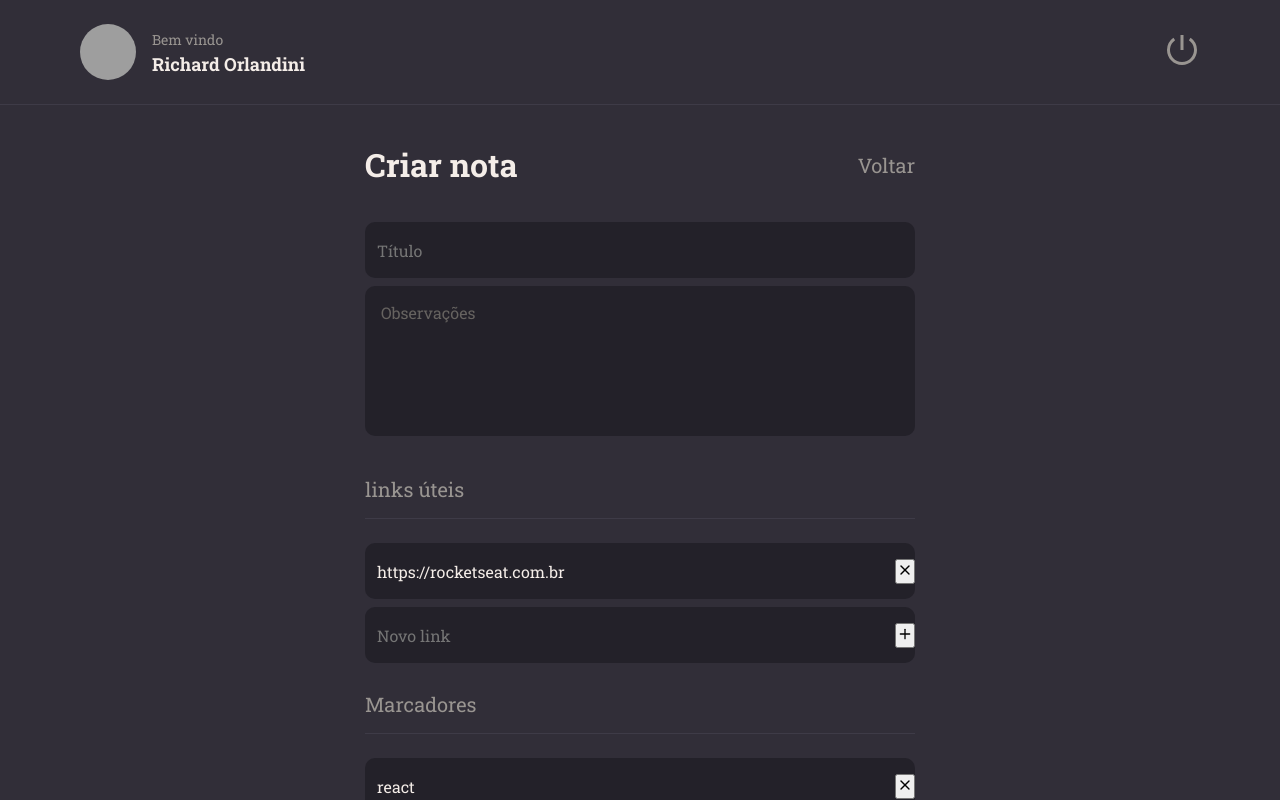
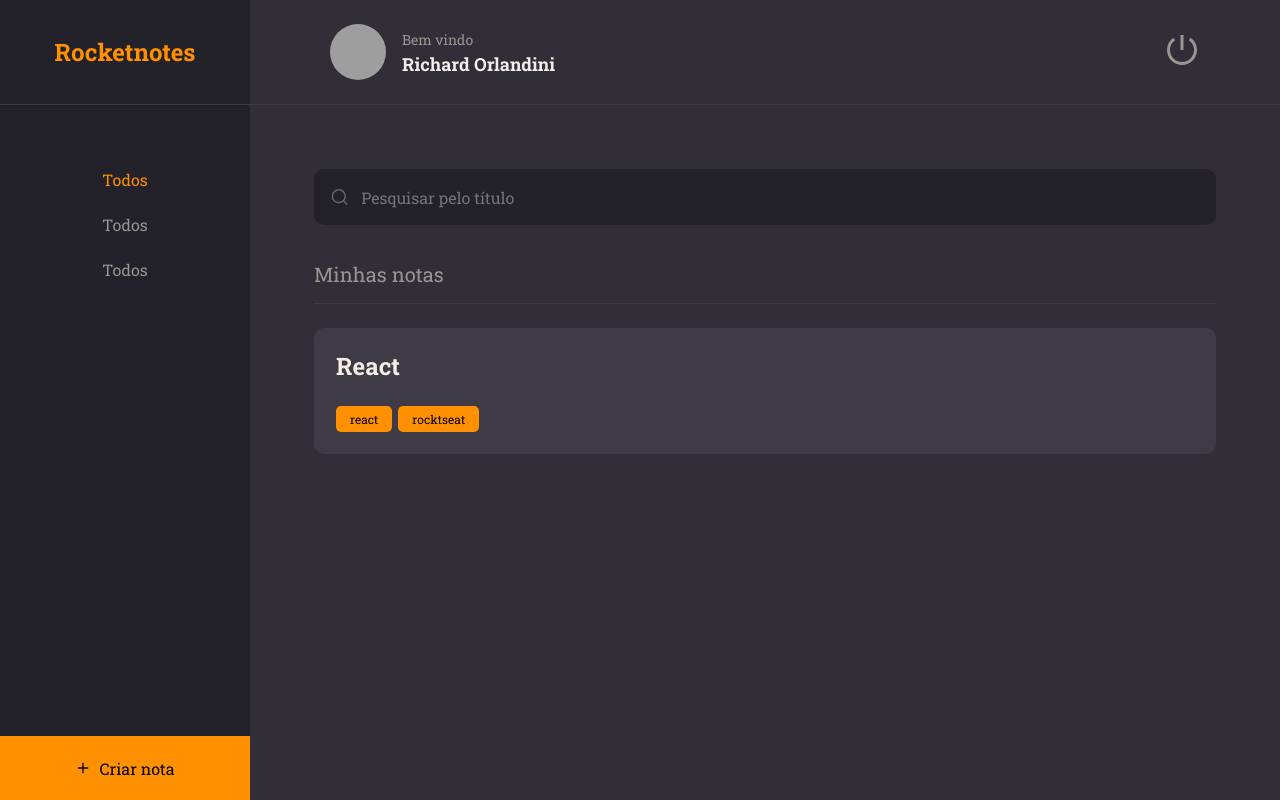
Before and after one commit to RichardOrlandini/Rocketseat_Notes, a React (Vite) app: page / in a window 1280 px wide. Built offline with nearby package versions, Linux system fonts and the light colour scheme; grey boxes are pictures that could not be loaded.

Commit message:
Criando as rotas da aplicação

```diff
--- a/src/main.jsx
+++ b/src/main.jsx
@@ -1,15 +1,17 @@
-import React from 'react';
-import ReactDOM from 'react-dom/client';
-import { New } from './pages/New';
-import {ThemeProvider} from 'styled-components';
-import GlobalStyles from './styles/global';
-import theme from './styles/theme';
+import React from 'react'
+import ReactDOM from 'react-dom/client'
+import { ThemeProvider } from 'styled-components'
+import GlobalStyle from './styles/global'
+
+import theme from './styles/theme'
+
+import { Routes } from './routes'
 
 ReactDOM.createRoot(document.getElementById('root')).render(
   <React.StrictMode>
-    <ThemeProvider theme={theme} >
-      <GlobalStyles/>
-    <New />
+    <ThemeProvider theme={theme}>
+      <GlobalStyle />
+        <Routes />
     </ThemeProvider>
   </React.StrictMode>
 )
--- /dev/null
+++ b/src/routes/app.routes.jsx
@@ -0,0 +1,17 @@
+import { Routes, Route } from 'react-router-dom'
+
+import { New } from '../pages/New'
+import { Home } from '../pages/Home'
+import { Details } from '../pages/Details'
+import { Profile } from '../pages/Profile'
+
+export function AppRoutes(){
+    return (
+   <Routes>
+       <Route path="/" element={<Home/>} />
+       <Route path="/new" element={<New/>} />
+       <Route path="/details/:id" element={<Details/>} />
+       <Route path="/profile" element={<Profile/>} />
+   </Routes>
+    )
+}
--- /dev/null
+++ b/src/routes/auth.routes.jsx
@@ -0,0 +1,13 @@
+import { Routes, Route } from 'react-router-dom';
+
+import { Signln } from '../pages/Signln';
+import { SignUp } from '../pages/SignUp';
+
+export function AuthRoutes(){
+    return (
+        <Routes>
+            <Route  path='/' element={<Signln />} />
+            <Route  path='/register' element={<SignUp />} />
+        </Routes>
+    )
+}
--- /dev/null
+++ b/src/routes/index.jsx
@@ -0,0 +1,12 @@
+import { BrowserRouter } from 'react-router-dom';
+
+import { AppRoutes } from './app.routes';
+import { AuthRoutes } from './auth.routes'
+
+export function Routes() {
+    return (
+        <BrowserRouter>
+            <AppRoutes/>
+        </BrowserRouter>
+    )
+}
```
